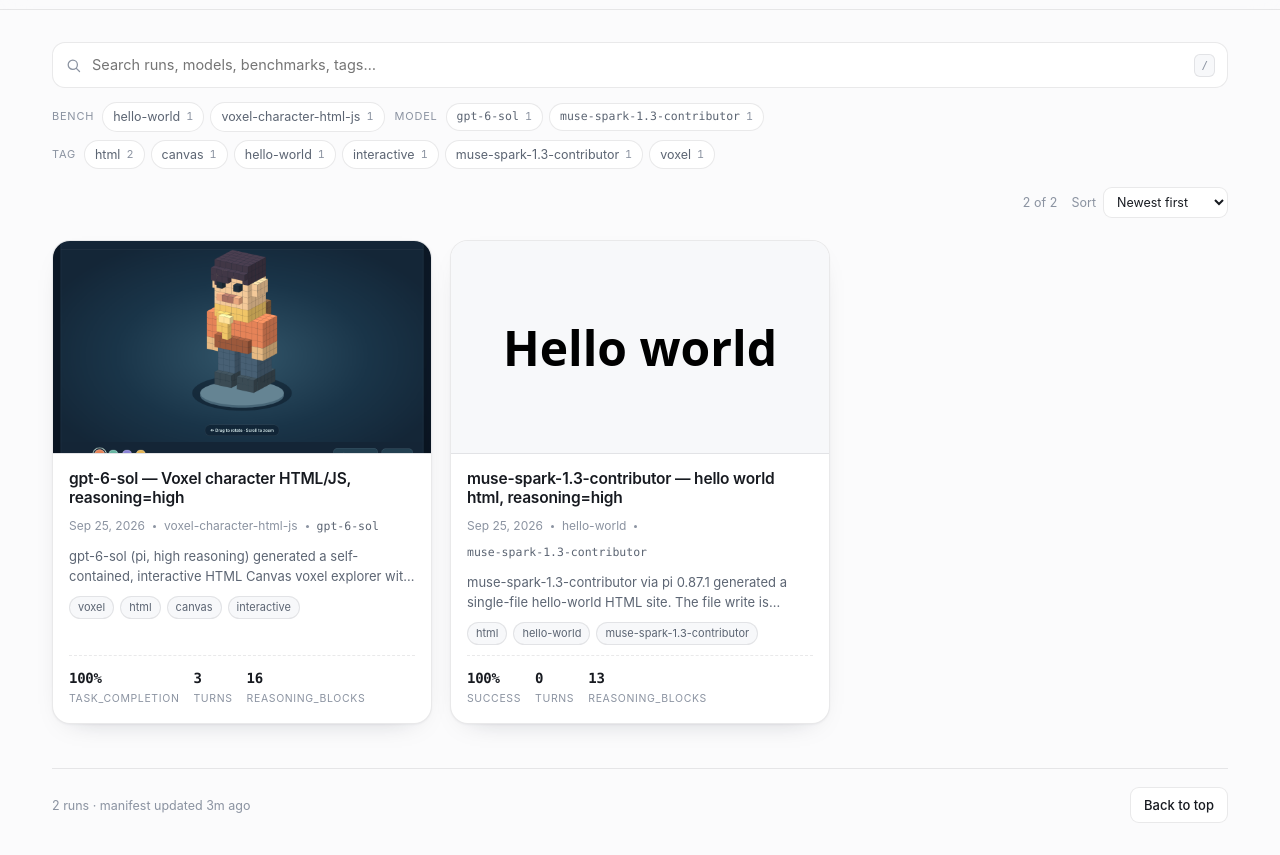
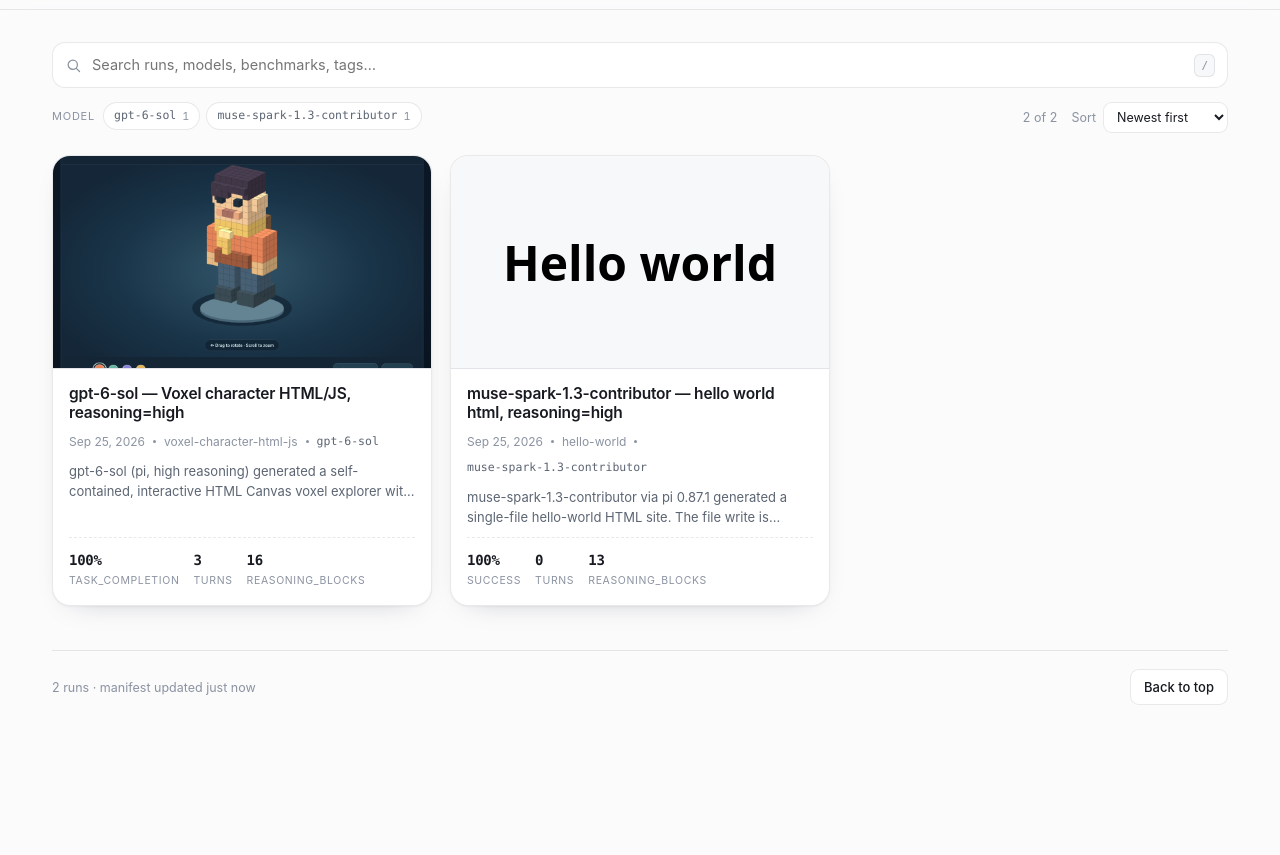
Before and after one commit to fenderog/bench-runs, a website: page public/index.html in a window 1280 px wide. Shown: the part 57-912 px from the top of the page. After the commit the page ends 800 px from the top, so only its background shows below. Drawn offline with Linux system fonts and the light colour scheme.

Commit message:
site: drop benchmark filter chips; clear all run tags

```diff
--- a/public/app.js
+++ b/public/app.js
@@ -520,7 +520,6 @@ function renderChips() {
   clear(host);
 
   const groups = [
-    { key: 'benchmark', label: 'bench' },
     { key: 'model', label: 'model', mono: true },
     { key: 'tag', label: 'tag' },
   ];
--- a/public/data/results.json
+++ b/public/data/results.json
@@ -1,6 +1,6 @@
 {
   "schema": 1,
-  "generatedAt": "2026-09-25T22:42:44.173Z",
+  "generatedAt": "2026-09-25T22:45:19.609Z",
   "count": 2,
   "runs": [
     {
@@ -10,12 +10,7 @@
       "benchmark": "voxel-character-html-js",
       "date": "2026-09-25T22:23:34.428Z",
       "status": "complete",
-      "tags": [
-        "voxel",
-        "html",
-        "canvas",
-        "interactive"
-      ],
+      "tags": [],
       "summary": "gpt-6-sol (pi, high reasoning) generated a self-contained, interactive HTML Canvas voxel explorer with rotation, zoom and jacket palettes. The JavaScript passed a syntax check and the page rendered in headless Chrome; manual task completion was 1/1.",
       "metrics": [
         {
@@ -142,7 +137,7 @@
       "_meta": {
         "dir": "2026-09-25_gpt-6-sol-voxel-character-html-js",
         "base": "results/2026-09-25_gpt-6-sol-voxel-character-html-js/",
-        "version": "xntbnl",
+        "version": "ewob7b",
         "preview": "results/2026-09-25_gpt-6-sol-voxel-character-html-js/media/screenshot.png",
         "mediaCount": 4,
         "bytes": 2079847,
@@ -156,11 +151,7 @@
       "benchmark": "hello-world",
       "date": "2026-09-25T22:04:07.824Z",
       "status": "running",
-      "tags": [
-        "html",
-        "hello-world",
-        "muse-spark-1.3-contributor"
-      ],
+      "tags": [],
       "summary": "muse-spark-1.3-contributor via pi 0.87.1 generated a single-file hello-world HTML site. The file write is evidenced in-transcript; the capture was taken mid-run so status stays running.",
       "metrics": [
         {
@@ -260,7 +251,7 @@
       "_meta": {
         "dir": "2026-09-25_muse-spark-1-3-contributor-hello-world-html-reas",
         "base": "results/2026-09-25_muse-spark-1-3-contributor-hello-world-html-reas/",
-        "version": "x4q73t",
+        "version": "3sw93z",
         "preview": null,
         "mediaCount": 3,
         "bytes": 518483,
--- a/public/index.html
+++ b/public/index.html
@@ -7,7 +7,7 @@
 <meta name="description" content="LLM benchmark runs: metrics, images, video and interactive WASM demos.">
 <meta name="color-scheme" content="dark light">
 <link rel="icon" href="favicon.svg" type="image/svg+xml">
-<link rel="stylesheet" href="styles.css?v=1f45tbp">
+<link rel="stylesheet" href="styles.css?v=17gejyv">
 <script>
   // ── Site configuration ──────────────────────────────────────────────────────
   window.BENCH_CONFIG = {
@@ -121,6 +121,6 @@
 
 <div class="toast" id="toast" role="status" hidden></div>
 
-<script type="module" src="app.js?v=1f45tbp"></script>
+<script type="module" src="app.js?v=17gejyv"></script>
 </body>
 </html>
--- a/public/results/2026-09-25_muse-spark-1-3-contributor-hello-world-html-reas/run.json
+++ b/public/results/2026-09-25_muse-spark-1-3-contributor-hello-world-html-reas/run.json
@@ -6,11 +6,7 @@
   "date": "2026-09-25T22:04:07.824Z",
   "status": "running",
   "summary": "muse-spark-1.3-contributor via pi 0.87.1 generated a single-file hello-world HTML site. The file write is evidenced in-transcript; the capture was taken mid-run so status stays running.",
-  "tags": [
-    "html",
-    "hello-world",
-    "muse-spark-1.3-contributor"
-  ],
+  "tags": [],
   "metrics": {
     "success": {
       "value": 1,
```
Also changed, not shown: public/results/2026-09-25_gpt-6-sol-voxel-character-html-js/run.json (+1 -6 lines).
